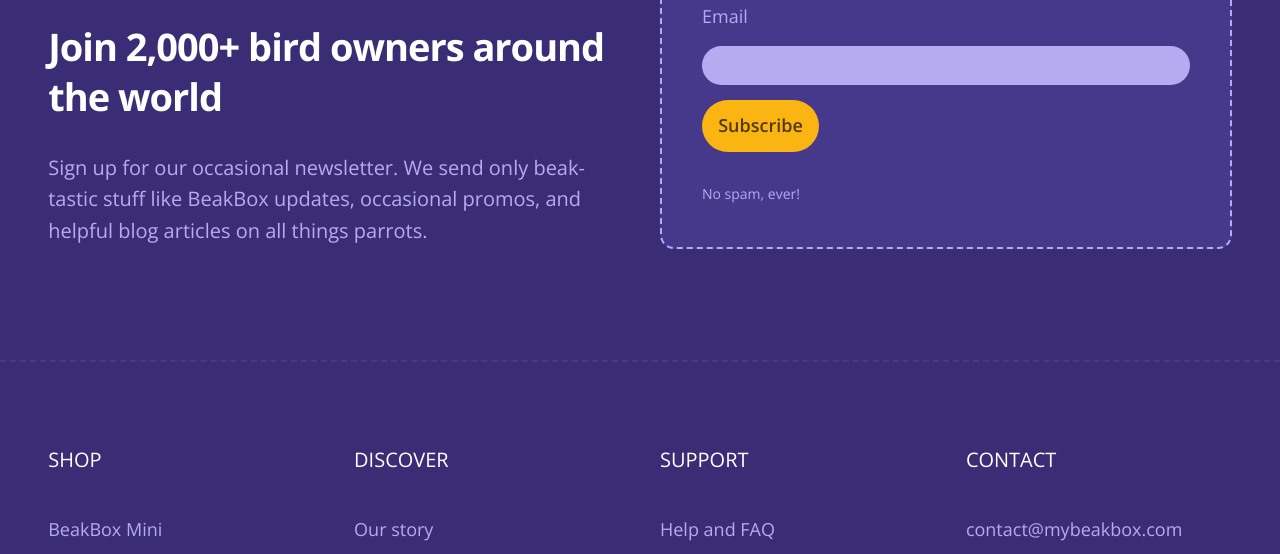
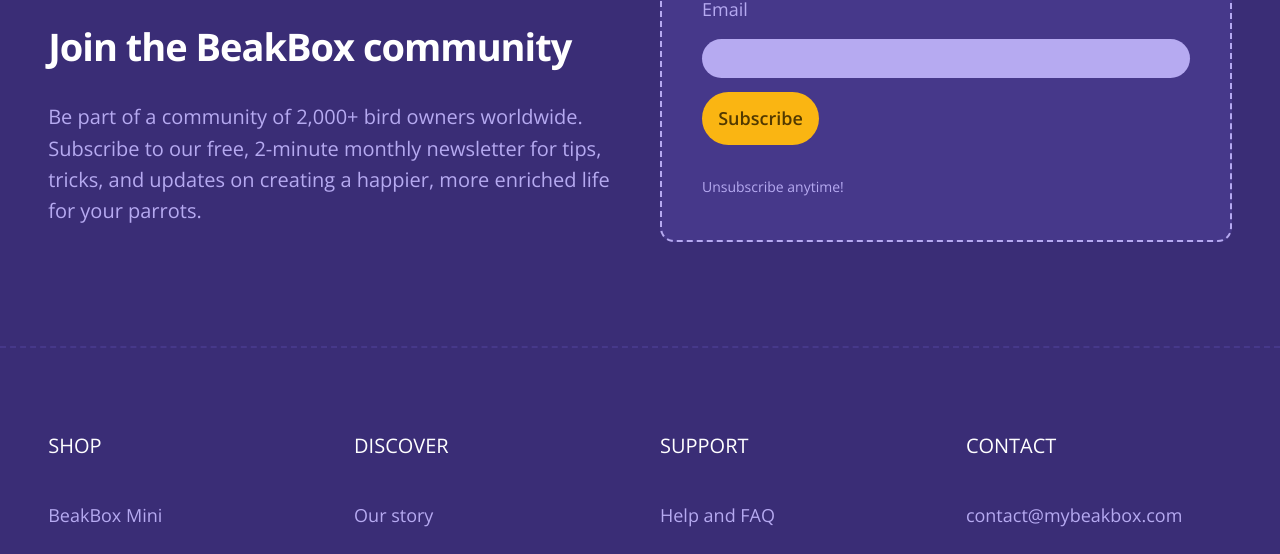
Before and after one commit to IntranelConsulting/beakbox, an Eleventy site: page src/blog.html in a window 1280 px wide. Shown: the part 2445-2999 px from the top of the page. Built offline with nearby package versions, Linux system fonts and the light colour scheme; Eleventy itself is replaced by a stand-in of ours; files that its build step writes are made by us from their sources; a script that the page names is missing.

Commit message:
Updated text copy

```diff
--- a/src/_includes/newsletter-signup.html
+++ b/src/_includes/newsletter-signup.html
@@ -3,8 +3,11 @@
     <div class="layout-grid">
       <div class="flex-container">
         <img src="/imgs/beakbox-logo-icon.svg" alt="" />
-        <h2>Join 2,000+ bird owners around the world</h2>
-        <p>Sign up for our occasional newsletter. We send only beak-tastic stuff like BeakBox updates, occasional promos, and helpful blog articles on all things parrots.</p>
+        <h2>Join the BeakBox community</h2>
+        <p>
+          Be part of a community of 2,000+ bird owners worldwide. Subscribe to our free, 2-minute monthly newsletter for tips, tricks, and updates on creating a happier, more enriched life for your
+          parrots.
+        </p>
       </div>
 
       <div class="flex-container email-container">
@@ -33,7 +36,7 @@
               <div style="position: absolute; left: -5000px" aria-hidden="true"><input type="text" name="b_f06c96eef809027c48a5f3a08_66ad444c46" tabindex="-1" value="" /></div>
               <div class="clear">
                 <input type="submit" value="Subscribe" name="subscribe" id="mc-embedded-subscribe" class="button" />
-                <span>No spam, ever!</span>
+                <span>Unsubscribe anytime!</span>
               </div>
             </div>
           </form>
```
